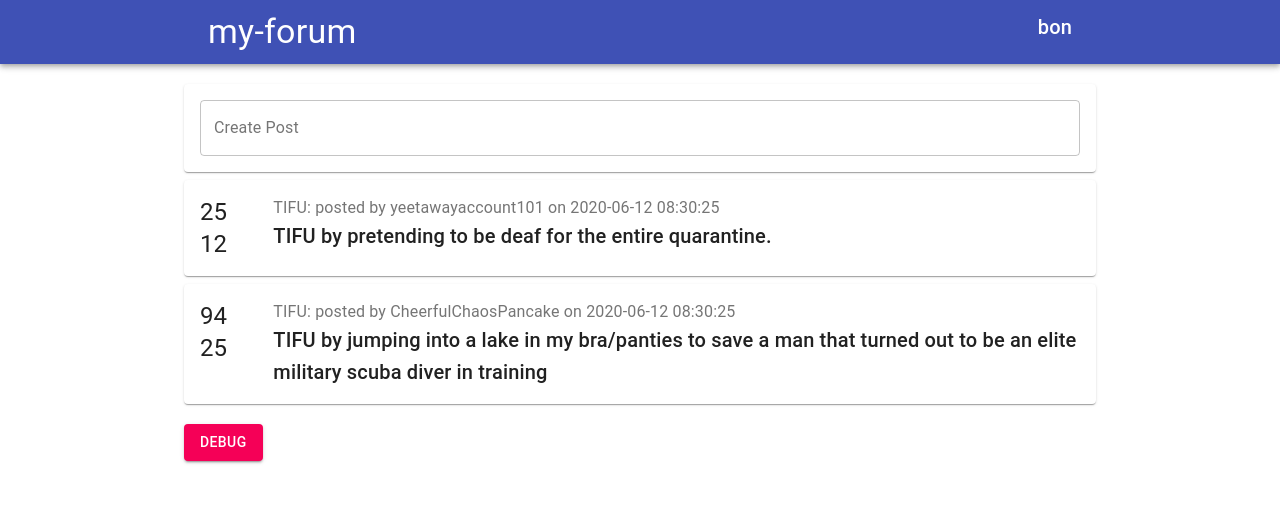
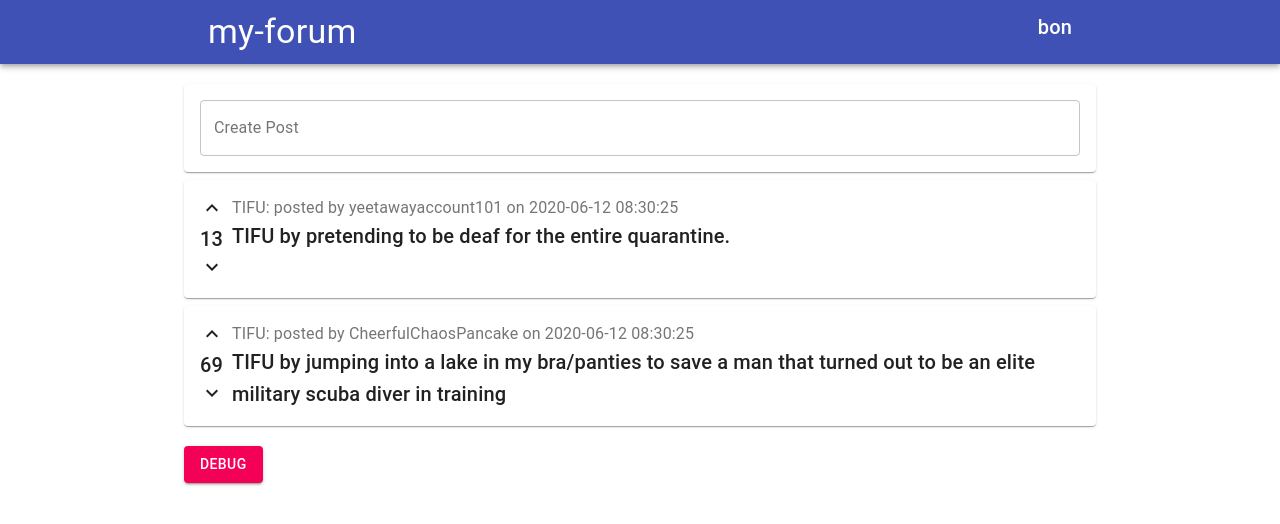
Before and after one commit to nsittee/my-forum, a React (Create React App) app: page / in a window 1280 px wide. Shown: the top 524 px of the page. Built offline with nearby package versions, Linux system fonts and the light colour scheme.

Commit message:
adjust button

```diff
--- a/src/components/Threads/Thread.js
+++ b/src/components/Threads/Thread.js
@@ -1,22 +1,21 @@
 import React from 'react';
-import Card from '@material-ui/core/Card';
-import CardContent from '@material-ui/core/CardContent';
-import Typography from '@material-ui/core/Typography';
-
-import Grid from '@material-ui/core/Grid';
-import { CardActionArea } from '@material-ui/core';
+import { Card, CardContent, Typography, CardActionArea, Grid } from '@material-ui/core';
+import { KeyboardArrowUp, KeyboardArrowDown } from '@material-ui/icons'
 
 const Thread = props => {
+	const displayVote = props.thread.upVote - props.thread.downVote;
+
 	return (
 		<Grid item xs={12}>
-			<Card>
+			<Card onClick={() => props.onThreadDialogClicked(props.thread.threadId)}>
+				<CardActionArea >
+					<CardContent>
+						<Grid container spacing={1}>
+							<Grid item>
+								<KeyboardArrowUp />
+								<Typography variant='h6'>{displayVote}</Typography>
+								<KeyboardArrowDown />
 
-				<CardActionArea onClick={() => props.onThreadDialogClicked(props.thread.threadId)}>
-					<CardContent>
-						<Grid container>
-							<Grid item xs={1}>
-								<Typography variant='h5'>{props.thread.upVote}</Typography>
-								<Typography variant='h5'>{props.thread.downVote}</Typography>
 							</Grid>
 							<Grid item xs={11}>
 								<Typography color="textSecondary">
```
